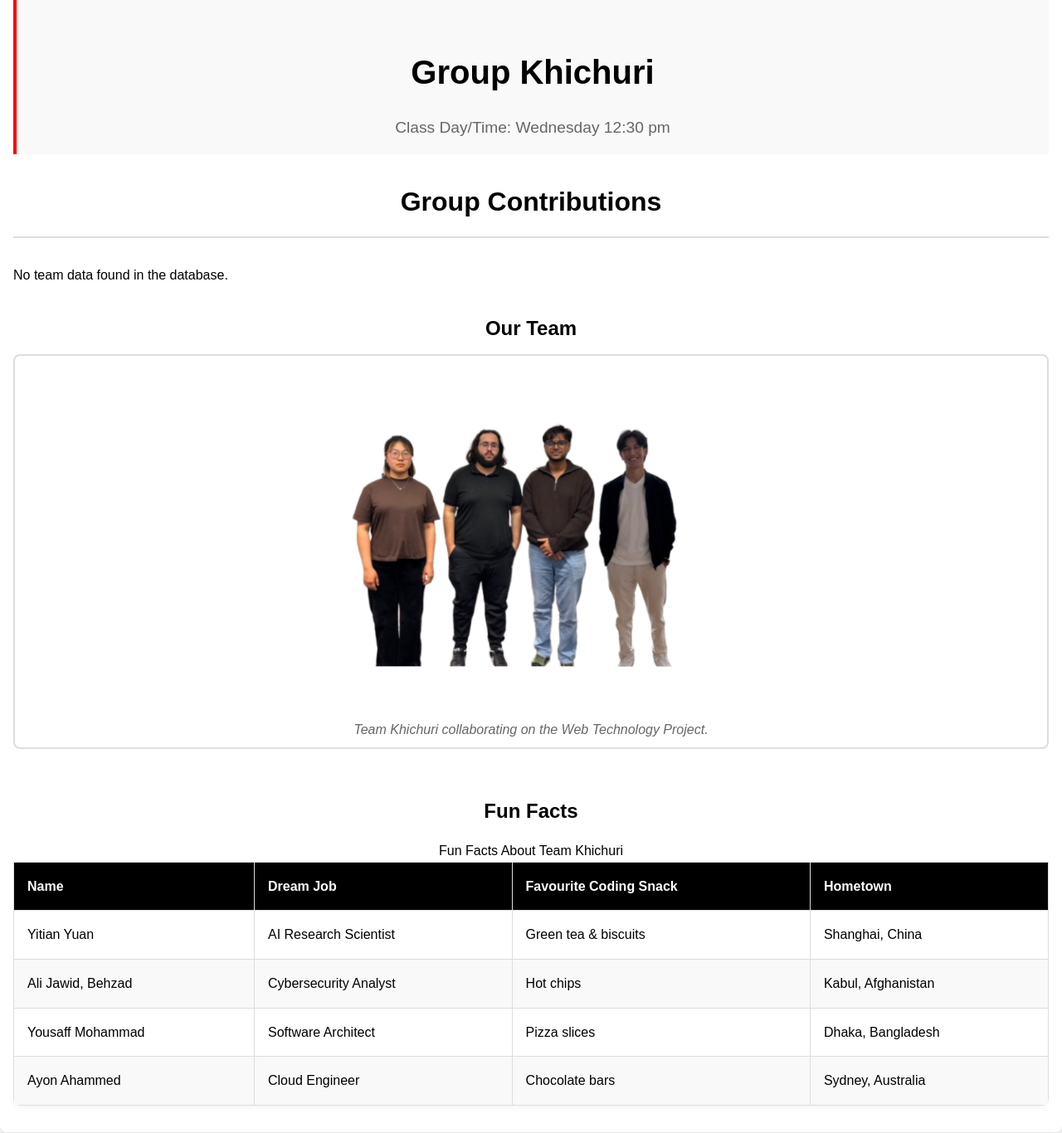
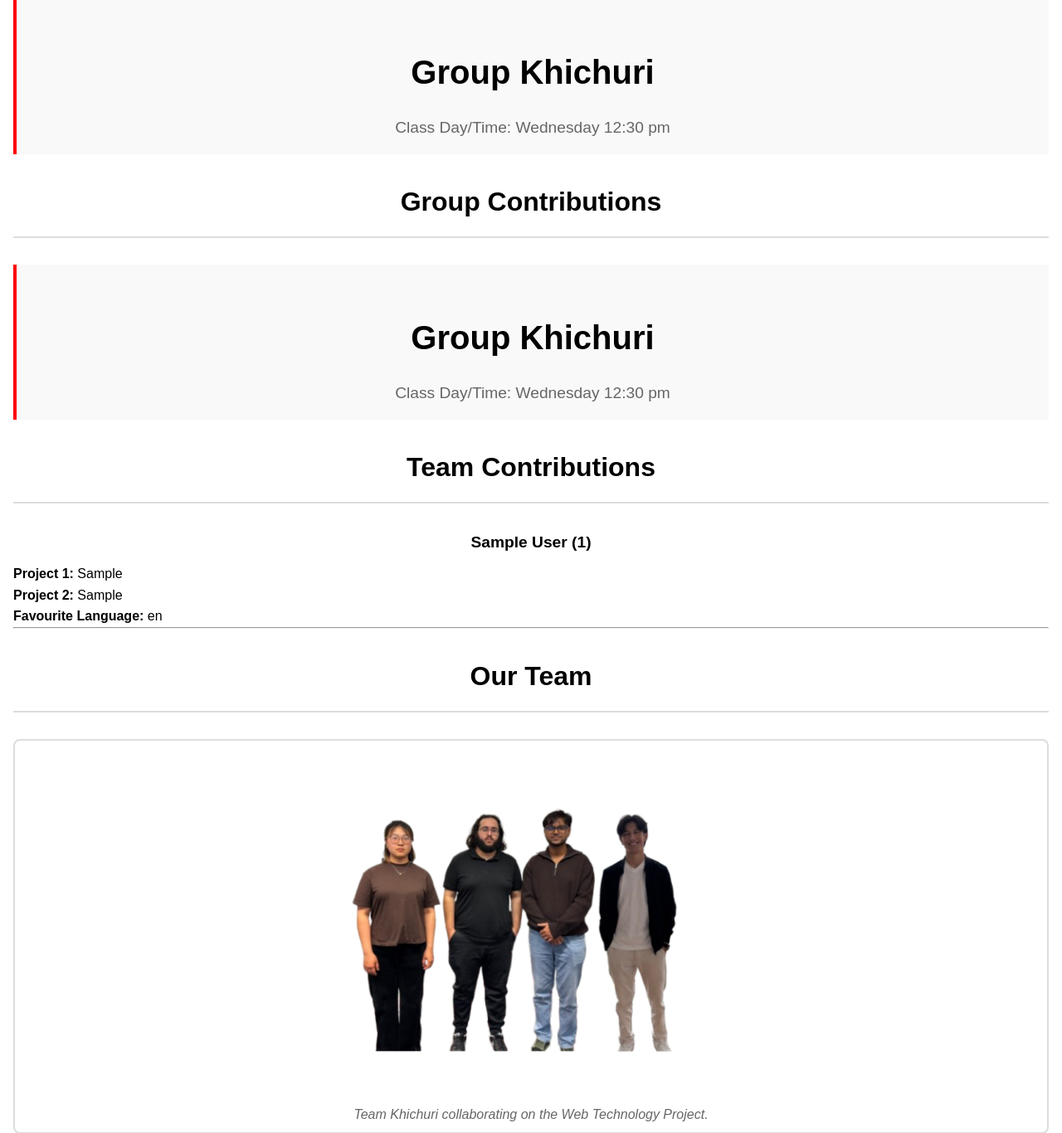
Before and after one commit to 106160340/assignment2, a PHP site: page /about.php in a window 1280 px wide. Shown: the part 625-1991 px from the top of the page at 83% size. Run offline with PHP 8.4, Linux system fonts and the light colour scheme; tables that the repository leaves empty or names only in its code hold one stand-in row (values such as "Sample post"); data that the repository does not hold is empty.

Commit message:
updated version working data base

```diff
--- a/about.php
+++ b/about.php
@@ -27,31 +27,41 @@
     <h2 id="contributions-title">Group Contributions</h2>
 
 <?php
-      // Connect to database
-      include 'settingsabout.php';
+include 'settings.php';
 $conn = @mysqli_connect($host, $user, $pwd, $sql_db);
 
 if (!$conn) {
-          echo "<p>Database connection failed. Please check your settings.php.</p>";
+    echo "<p style='color:red;'>Database connection failed: " . mysqli_connect_error() . "</p>";
 } else {
     $query = "SELECT * FROM about";
     $result = mysqli_query($conn, $query);
 
     if ($result && mysqli_num_rows($result) > 0) {
-              echo "<dl>";
+        echo "<section id='group-info'>";
+        echo "<h1>Group Khichuri</h1>";
+        echo "<p>Class Day/Time: Wednesday 12:30 pm</p>";
+        echo "</section>";
+
+        echo "<section id='contributions'>";
+        echo "<h2>Team Contributions</h2>";
+
         while ($row = mysqli_fetch_assoc($result)) {
-                  echo "<dt>" . htmlspecialchars($row['full_name']) . " (" . htmlspecialchars($row['student_id']) . ")</dt>";
-                  echo "<dd>" . htmlspecialchars($row['contribution']) . " Favourite language: " . htmlspecialchars($row['favourite_language']) . ".</dd>";
-              }
-              echo "</dl>";
-          } else {
-              echo "<p>No team data found in the database.</p>";
+            echo "<article class='member'>";
+            echo "<h3>" . htmlspecialchars($row['full_name']) . " (" . htmlspecialchars($row['student_id']) . ")</h3>";
+            echo "<p><strong>Project 1:</strong> " . htmlspecialchars($row['project1_work']) . "</p>";
+            echo "<p><strong>Project 2:</strong> " . htmlspecialchars($row['project2_work']) . "</p>";
+            echo "<p><strong>Favourite Language:</strong> " . htmlspecialchars($row['favourite_language']) . "</p>";
+            echo "</article><hr>";
         }
 
+        echo "</section>";
+    } else {
+        echo "<p>No member data found.</p>";
+    }
     mysqli_close($conn);
 }
 ?>
-  </section>
+
 
   <!-- Group Photo Section -->
   <section id="group-photo" aria-labelledby="team-title">
--- a/settingsabout.php
+++ /dev/null
@@ -1,6 +0,0 @@
-<?php
-    $host = "localhost";
-    $username = "root";
-    $password = "";
-    $dbname = "members_contribution";
-?>
```
Lines whose indentation alone changed are shown as unchanged.
